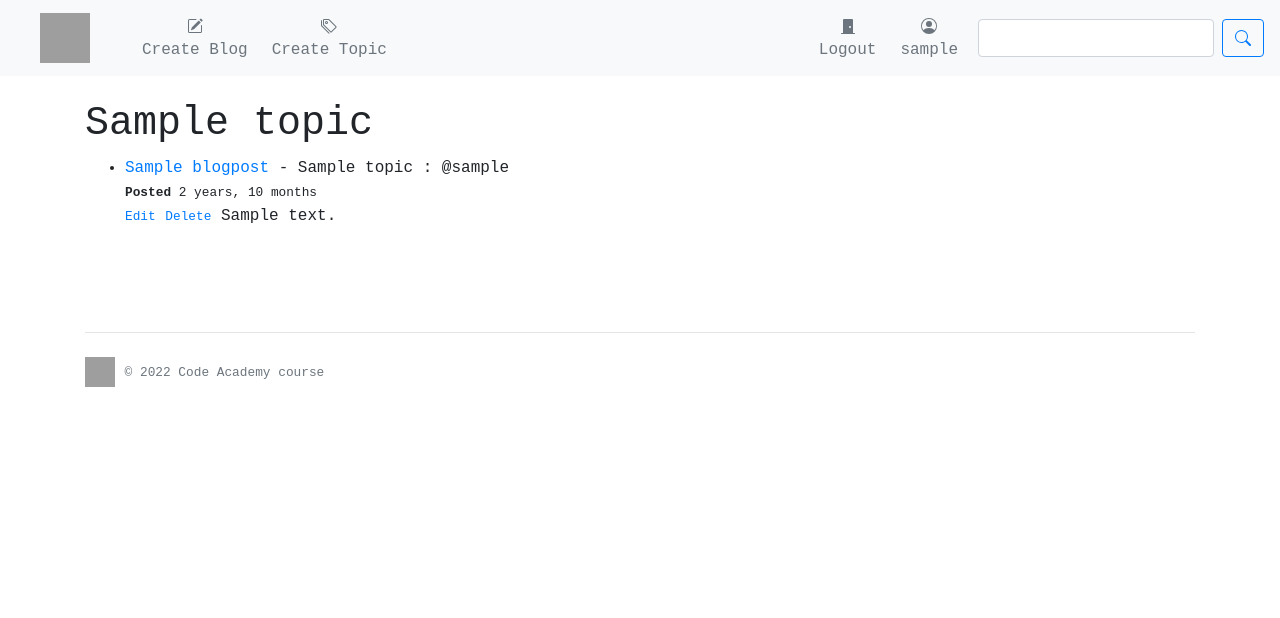
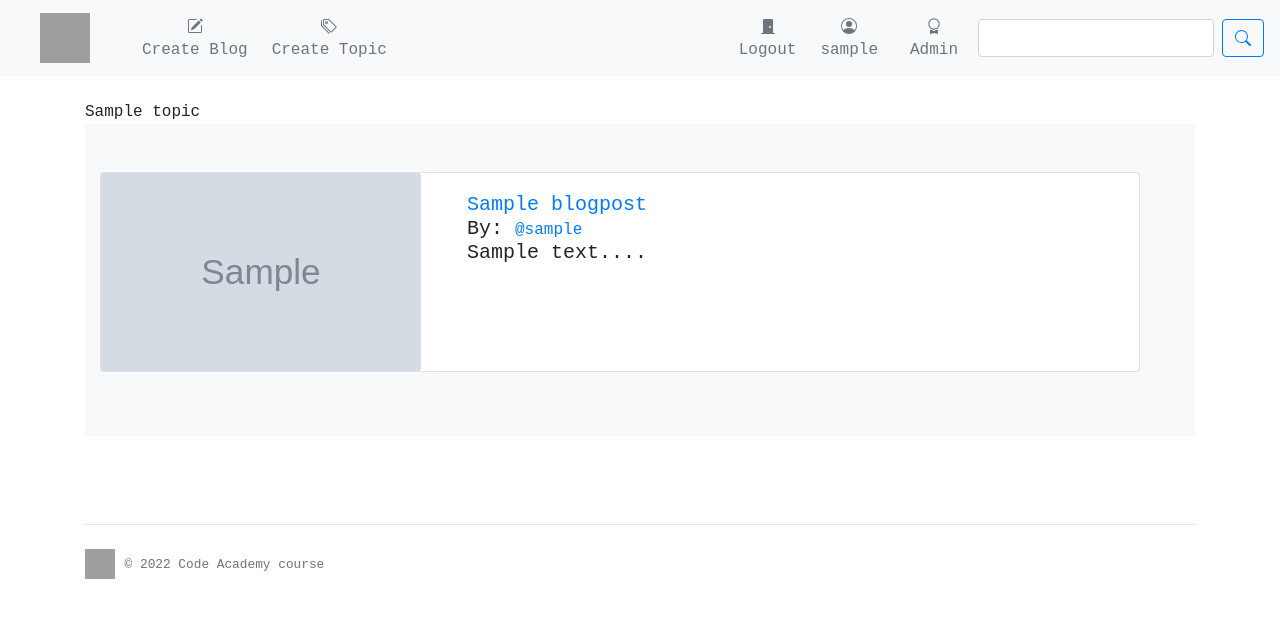
Before and after one commit to exnihiloo/ptu_blog, a Django app: a page that uses blog/templates/base.html in a window 1280 px wide. Shown: the top 618 px of the page. Run offline with Django 4.2, Linux system fonts and the light colour scheme; a user stored in the database is signed in; tables that the repository leaves empty hold one stand-in row (values such as "Sample post"); grey boxes marked "Sample" are stand-in pictures; some libraries are stand-ins or nearby versions; grey boxes are pictures that could not be loaded.

Commit message:
admin for superuser, html styling, alerts added

```diff
--- a/blog/templates/base.html
+++ b/blog/templates/base.html
@@ -104,6 +104,17 @@
                       </div>
                       {{ user.username }}
                 </a>
+                    {% if user.is_superuser or user.is_staff %}
+                      <a type="button" role="button" href="{% url 'admin:index' %}" class="btn btn-outline-secondary border-0 text-end mr-2">
+                        <div>
+                          <svg xmlns="http://www.w3.org/2000/svg" width="16" height="16" fill="currentColor" class="bi bi-award" viewBox="0 0 16 16">
+                            <path d="M9.669.864 8 0 6.331.864l-1.858.282-.842 1.68-1.337 1.32L2.6 6l-.306 1.854 1.337 1.32.842 1.68 1.858.282L8 12l1.669-.864 1.858-.282.842-1.68 1.337-1.32L13.4 6l.306-1.854-1.337-1.32-.842-1.68L9.669.864zm1.196 1.193.684 1.365 1.086 1.072L12.387 6l.248 1.506-1.086 1.072-.684 1.365-1.51.229L8 10.874l-1.355-.702-1.51-.229-.684-1.365-1.086-1.072L3.614 6l-.25-1.506 1.087-1.072.684-1.365 1.51-.229L8 1.126l1.356.702 1.509.229z"/>
+                            <path d="M4 11.794V16l4-1 4 1v-4.206l-2.018.306L8 13.126 6.018 12.1 4 11.794z"/>
+                          </svg>
+                        </div>
+                        Admin
+                      </a>
+                    {% endif %}
               {% else %}
               <a type="button" role="button" href="{% url "register" %}" class="btn btn-outline-secondary border-0 basket-btn">
                 <div>
--- a/blog/templates/home.html
+++ b/blog/templates/home.html
@@ -90,7 +90,7 @@
                                         {% if user.is_authenticated %}
                                             {% if user.id == blogpost.author.id %}
                                                 <a href="{% url 'edit_blogpost' blogpost.pk %}">
-                                                    <button type="button" class="btn btn-sm btn-outline-secondary">Edit</button>
+                                                    <button type="button" class="btn btn-sm btn-outline-secondary mr-1">Edit</button>
                                                 </a>
                                                 <a href="{% url 'delete_blogpost' blogpost.pk %}">
                                                     <button type="button" class="btn btn-sm btn-outline-secondary">Delete</button>
--- a/blog/templates/topics.html
+++ b/blog/templates/topics.html
@@ -1,28 +1,51 @@
 {% extends 'base.html' %}
 {% block content %}
+{% block title %}{{topic.name}}{% endblock title %}
+<style>
+    .blog-img img {
+        width: 320px;
+        height: 198px;
+    }
 
-
+</style>
 {% if topic_blogposts %}
-    <h1>{{ topic.name }}</h1>
-
-    <ul>
-        {% for blogpost in topic_blogposts %}
-            <li><a href="{% url 'blogview' blogpost.pk %}">{{ blogpost.title }}</a>
-                - {{ blogpost.topic }}
-                : @{{ blogpost.author }}<br/>
-            <small><strong>Posted </strong>{{ blogpost.creation_date|timesince }}</small>
-            <br/>
-            {% if user.is_authenticated %}
-                {% if user.id == blogpost.author.id %}
-                    <small><a href="{% url 'edit_blogpost' blogpost.pk %}">Edit</a></small>
-                    <small><a href="{% url 'delete_blogpost' blogpost.pk %}">Delete</a></small>
-                {% endif %}
-            {% endif %}
-            {{ blogpost.body|slice:":255"|safe }}</li>
-        {% endfor %}
-    </ul>
+    <div class="album py-5 bg-light">
+        <div class="container">
+            {% for blogpost in topic_blogposts %}
+                <div class="card mb-3" style="max-width: 1040px; max-height: 200px;">
+                    <div class="row no-gutters">
+                        <div class="col-md-4">
+                        <div class="blog-img">
+                            <img src="{{ blogpost.image.url }}" class="card-img" alt="...">
+                        </div>
+                    </div>
+                    <div class="col-md-8">
+                        <div class="card-body">
+                            <a href="{% url 'blogview' blogpost.pk %}"><h5 class="card-title">{{ blogpost.title }}</a>
+                            <div class="post-author">
+                            By:
+                            <small>
+                            {% if user.id == blogpost.author.id %}
+                                <a href="{% url 'mydashboard' %}">
+                                    @{{ blogpost.author }}
+                                </a>
+                            {% else %}
+                                <a href="{% url 'otherprofile' blogpost.author.profile.id %}">
+                                    @{{ blogpost.author }}
+                                </a>
+                            {% endif %}
+                            </small>
+                            </div>
+                            <p class="card-text">{{ blogpost.body|slice:":150"|safe }}...</p>
+                        </div>
+                    </div>
+                </div>
+            </div>
+            {% endfor %}
+        </div>
+    </div>
 {% else %}
-    <h3>No blogs written on this topic.</h3>
+    <h1>No blogs written on this topic</h1>
 {% endif %}
 
 {% endblock content %}
--- a/user_profile/templates/registration/delete_confirmation.html
+++ b/user_profile/templates/registration/delete_confirmation.html
@@ -17,7 +17,9 @@
                     <div class="row">
                         <div class="col-12 col-lg-6 mx-auto">
                             <div class="p-4">
-                                <h3 class="mb-4">Account deleted successfully</h3>
+                                <div class="alert alert-success" role="alert">
+                                    Account deleted successfully.
+                                </div>
                             </div>
                         </div>
                     </div>
```
Also changed, not shown: blog/templates/edit_blog.html (+8 -0 lines), user_profile/templates/mydashboard.html (+6 -7 lines).
